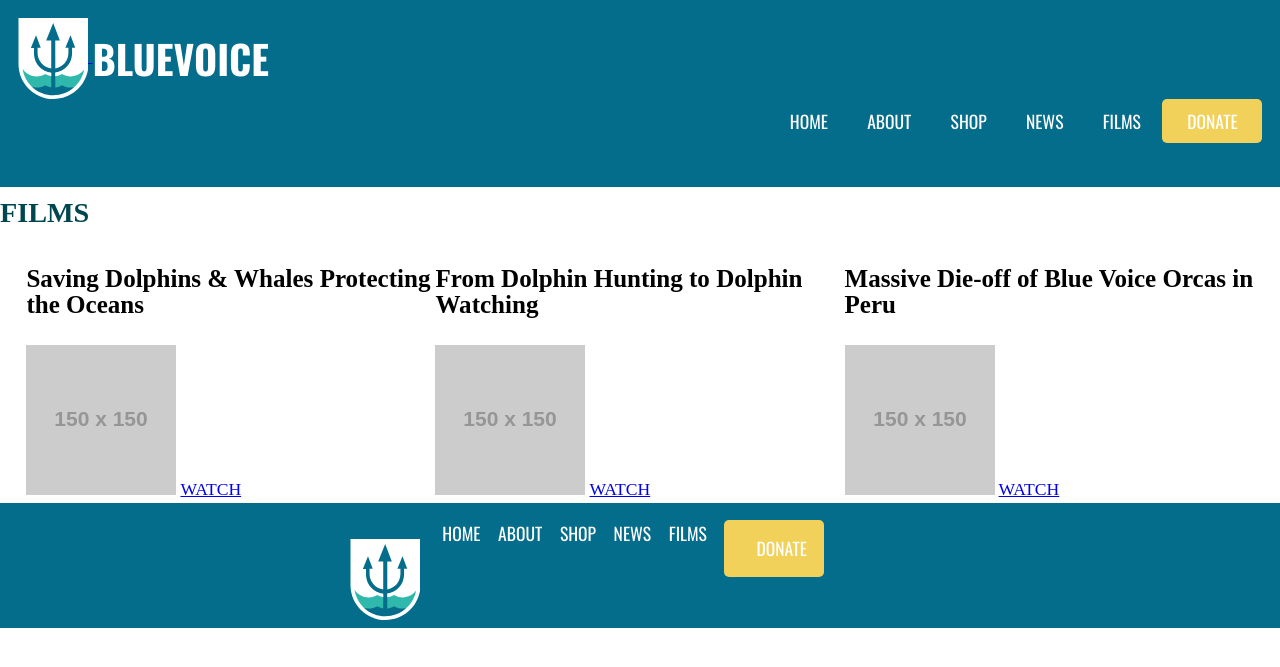
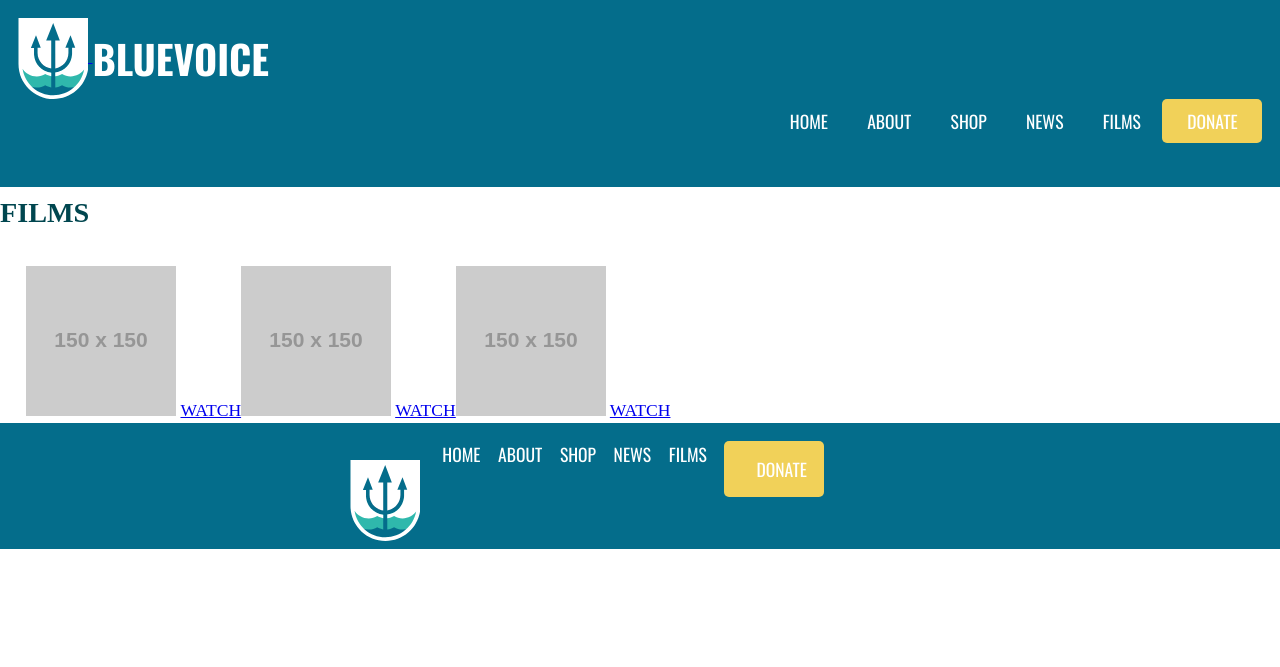
Before and after one commit to gumbey/blue-voice, a Jekyll site: the page built from film.html, in a window 1280 px wide. Shown: the top 667 px of the page. Built offline with Jekyll 4.4.1, drawn with Linux system fonts in a browser that asks for light colours; nearby versions of some CDN libraries; some web fonts are replaced; a style sheet for code colours, icons or effects is not loaded.

Commit message:
doc(html): remove h3

```diff
--- a/film.html
+++ b/film.html
@@ -6,20 +6,16 @@
 
 <div class="grid gutter ">
 	<div class="">
+		<div class="unit unit-xs-1 unit-s-1 unit-m-1-2 unit-l-1-3">			<img class="video" src="http://placehold.it/150x150">
+			<a href="#">WATCH</a>
+		</div>
+
 		<div class="unit unit-xs-1 unit-s-1 unit-m-1-2 unit-l-1-3">
-			<h3>Saving Dolphins & Whales Protecting the Oceans</h3>
 			<img class="video" src="http://placehold.it/150x150">
 			<a href="#">WATCH</a>
 		</div>
 
 		<div class="unit unit-xs-1 unit-s-1 unit-m-1-2 unit-l-1-3">
-			<h3 class="">From Dolphin Hunting to Dolphin Watching</h3>
-			<img class="video" src="http://placehold.it/150x150">
-			<a href="#">WATCH</a>
-		</div>
-
-		<div class="unit unit-xs-1 unit-s-1 unit-m-1-2 unit-l-1-3">
-			<h3>Massive Die-off of Blue Voice Orcas in Peru</h3>
 			<img class="video" src="http://placehold.it/150x150">
 			<a href="#">WATCH</a>
 		</div>
```
